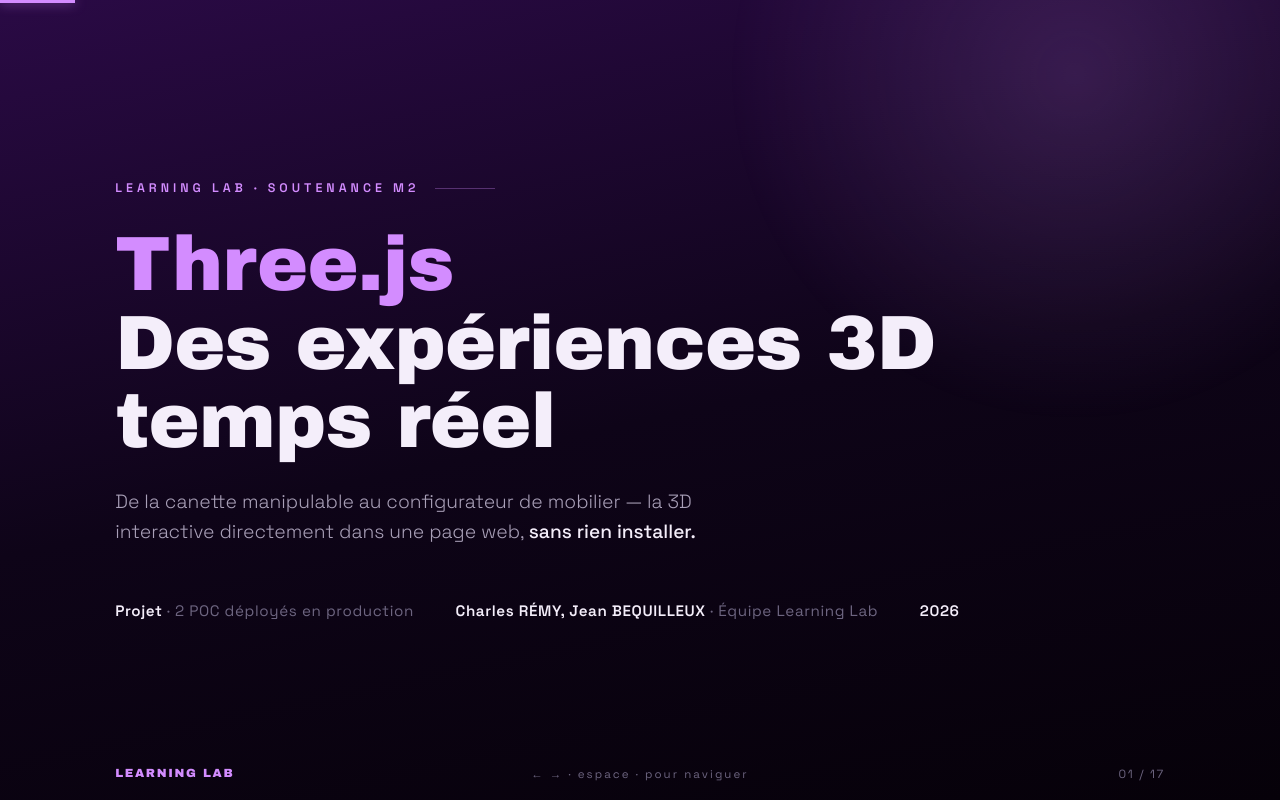
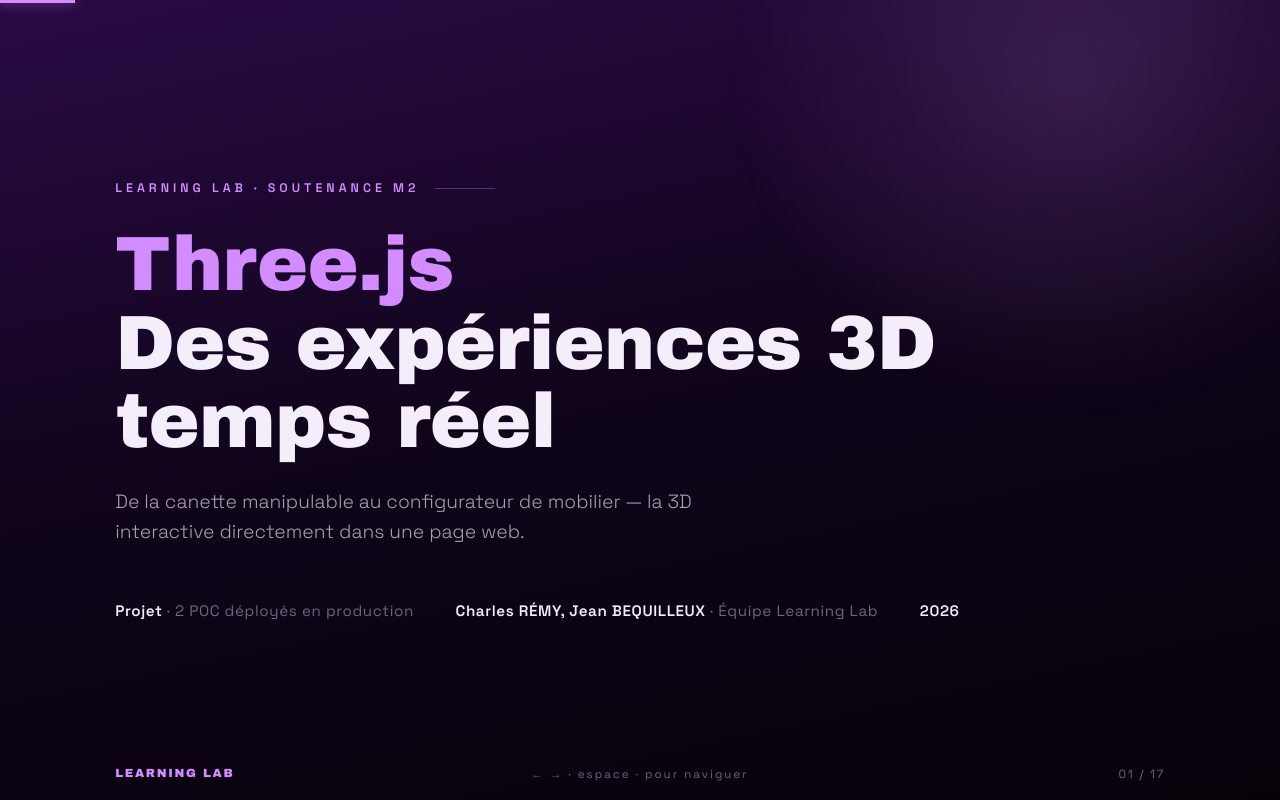
Before and after one commit to Crmy7/learning-lab-deck, a Vue app: page / in a window 1280 px wide. Built offline with nearby package versions, Linux system fonts and the light colour scheme.

Commit message:
fix: remove unnecessary text from project description in App.vue

```diff
--- a/src/App.vue
+++ b/src/App.vue
@@ -99,7 +99,7 @@
     <SlideShell :index="0">
       <div class="kicker">Learning Lab · Soutenance M2</div>
       <h1><span class="accent">Three.js</span><br>Des expériences 3D temps réel</h1>
-      <p class="lead">De la canette manipulable au configurateur de mobilier — la 3D interactive directement dans une page web, <span class="hl">sans rien installer.</span></p>
+      <p class="lead">De la canette manipulable au configurateur de mobilier — la 3D interactive directement dans une page web.</p>
       <div class="meta">
         <span><b>Projet</b> · 2 POC déployés en production</span>
         <span><b>Charles RÉMY, Jean BEQUILLEUX</b> · Équipe Learning Lab</span>
```
